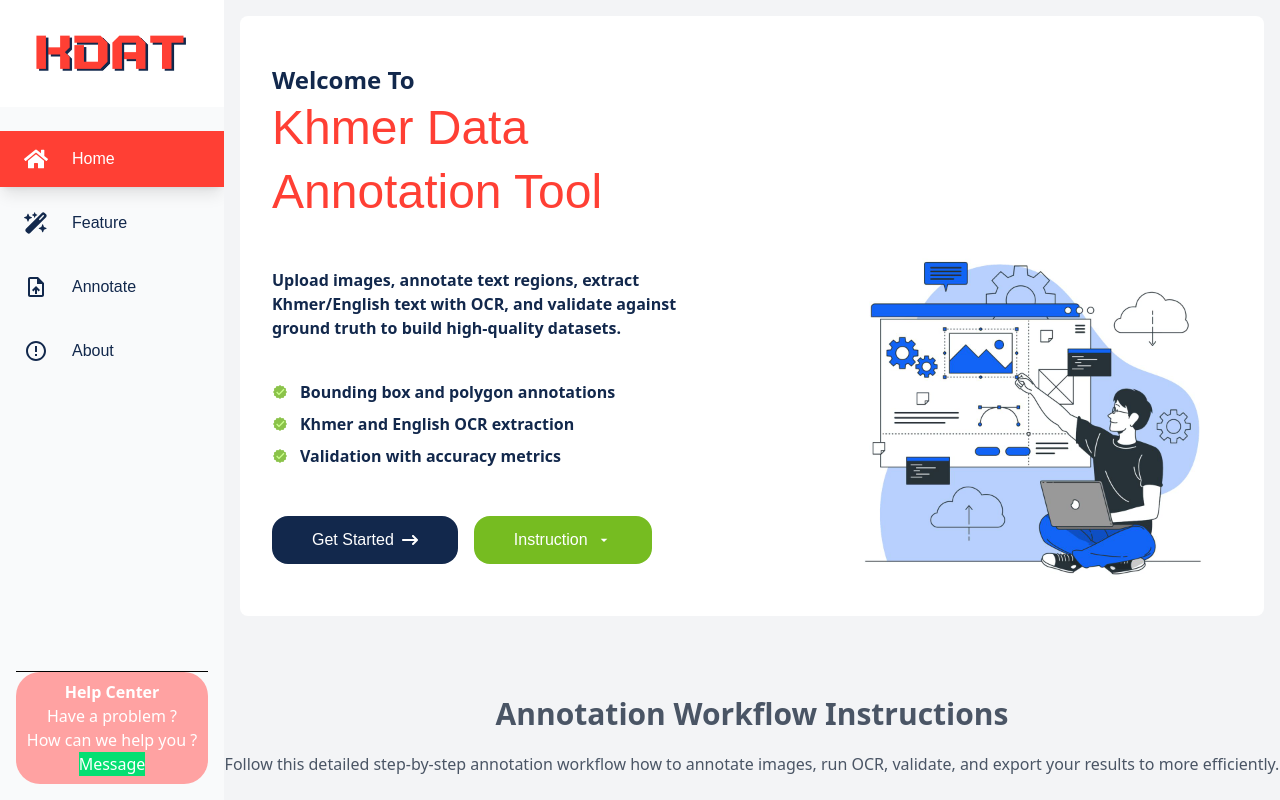
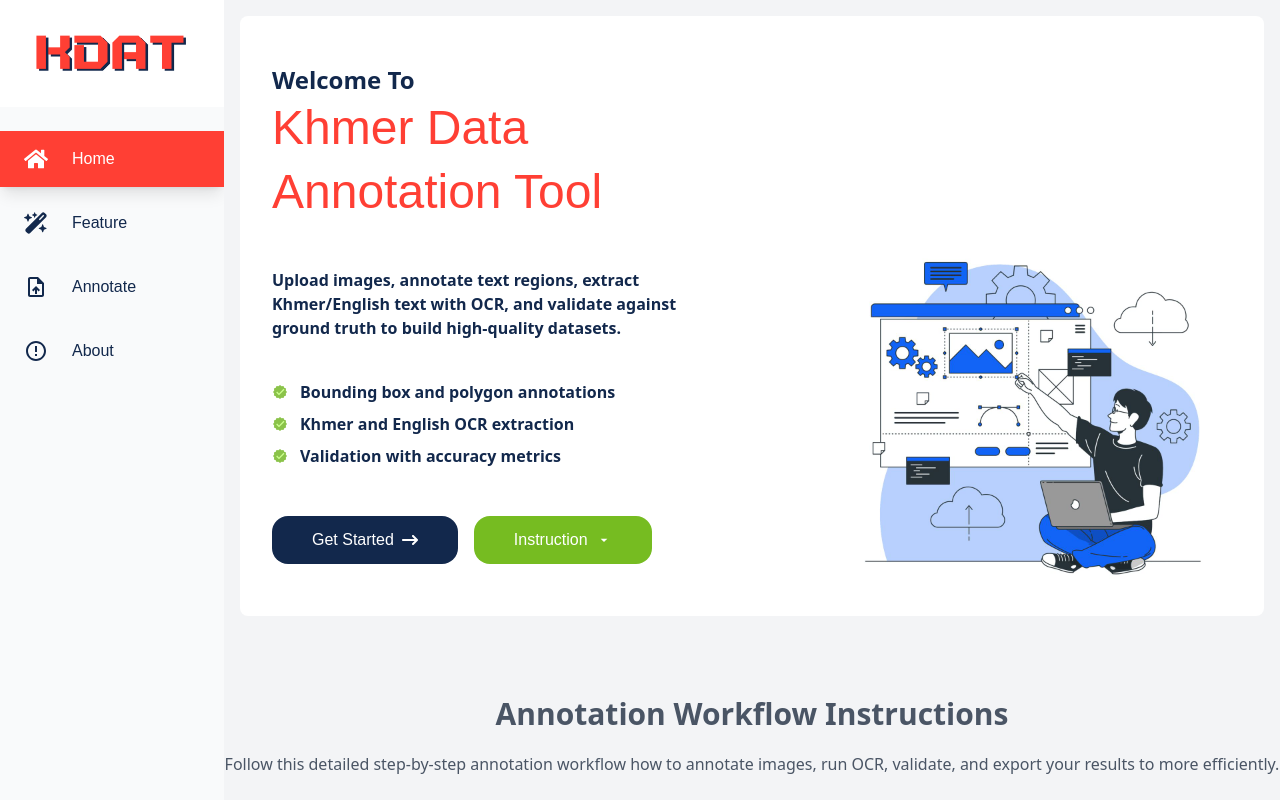
Before and after one commit to Sievlinh/Khmer-Annotation-Tool-Frontend, a React (Vite) app: page / in a window 1280 px wide. Built offline with nearby package versions, Linux system fonts and the light colour scheme; a web font is replaced by a local one.

Commit message:
Remove Help Center

```diff
--- a/src/navigations/navigate.jsx
+++ b/src/navigations/navigate.jsx
@@ -52,16 +52,6 @@ const Sidebar = () => {
           );
         })}
       </nav>
-
-      {/* Logout Button */}
-      <div className="m-4 border-t border-black border-opacity-30">
-        <div className="bg-red-300 flex justify-center rounded-3xl flex-col items-center p-2">
-          <h1 className="font-bold text-white">Help Center</h1>
-          <h2>Have a problem ?</h2>
-          <h2>How can we help you ?</h2>
-          <button className="bg-green-400">Message</button>
-        </div>
-      </div>
     </div>
   );
 };
```
